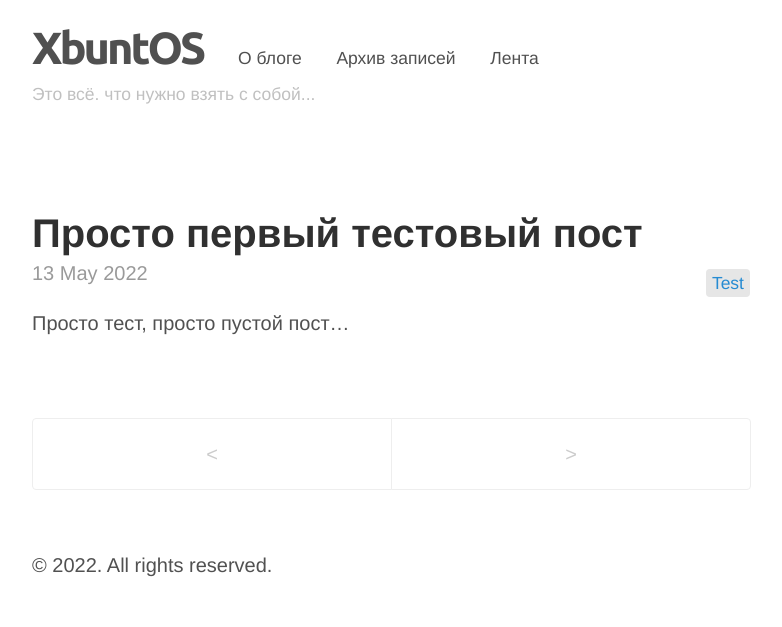
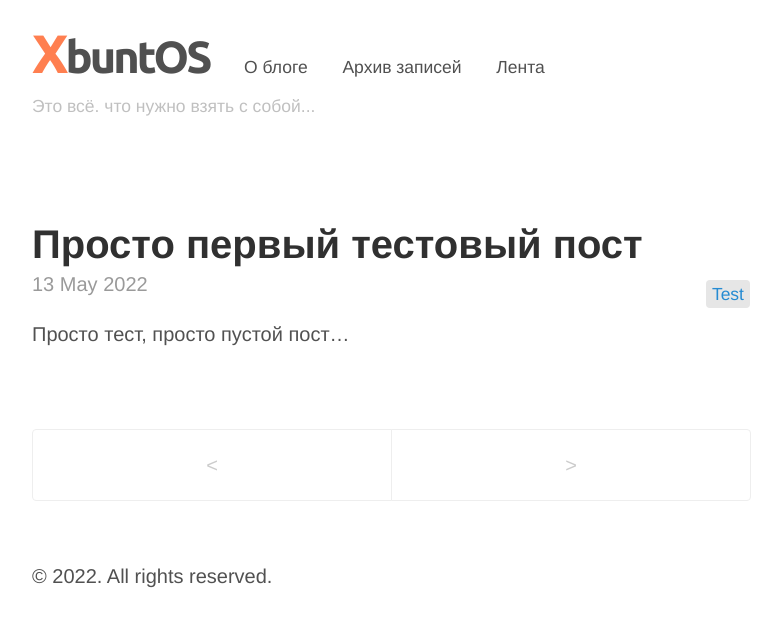
Before and after one commit to whitepingvin/xbuntos, a Jekyll site: the page built from index.html, in a window 1280 px wide. Shown: the top 627 px of the page, without its empty margins (248-1030 px from the left). Built offline with Jekyll 4.4.1, drawn with Linux system fonts in a browser that asks for light colours; the list of posts is cut into pages by our own code.

Commit message:
Update poole.css

```diff
--- a/public/css/poole.css
+++ b/public/css/poole.css
@@ -64,7 +64,7 @@ a strong {
 /* `:focus` is linked to `:hover` for basic accessibility */
 a:hover,
 a:focus {
-  text-decoration: underline;
+  text-decoration: none;
 }
 
 /* Headings */
@@ -94,6 +94,13 @@ h4, h5, h6 {
     font-size: 2.25rem;
     font-family: 'Ubuntu';
     letter-spacing: -3px;
+}
+span._x {
+    position: relative;
+    font-size: 2.7rem;
+    color: coral;
+    transform: rotate(133deg);
+    z-index: 2;
 }
 /* Body text */
 p {
```
